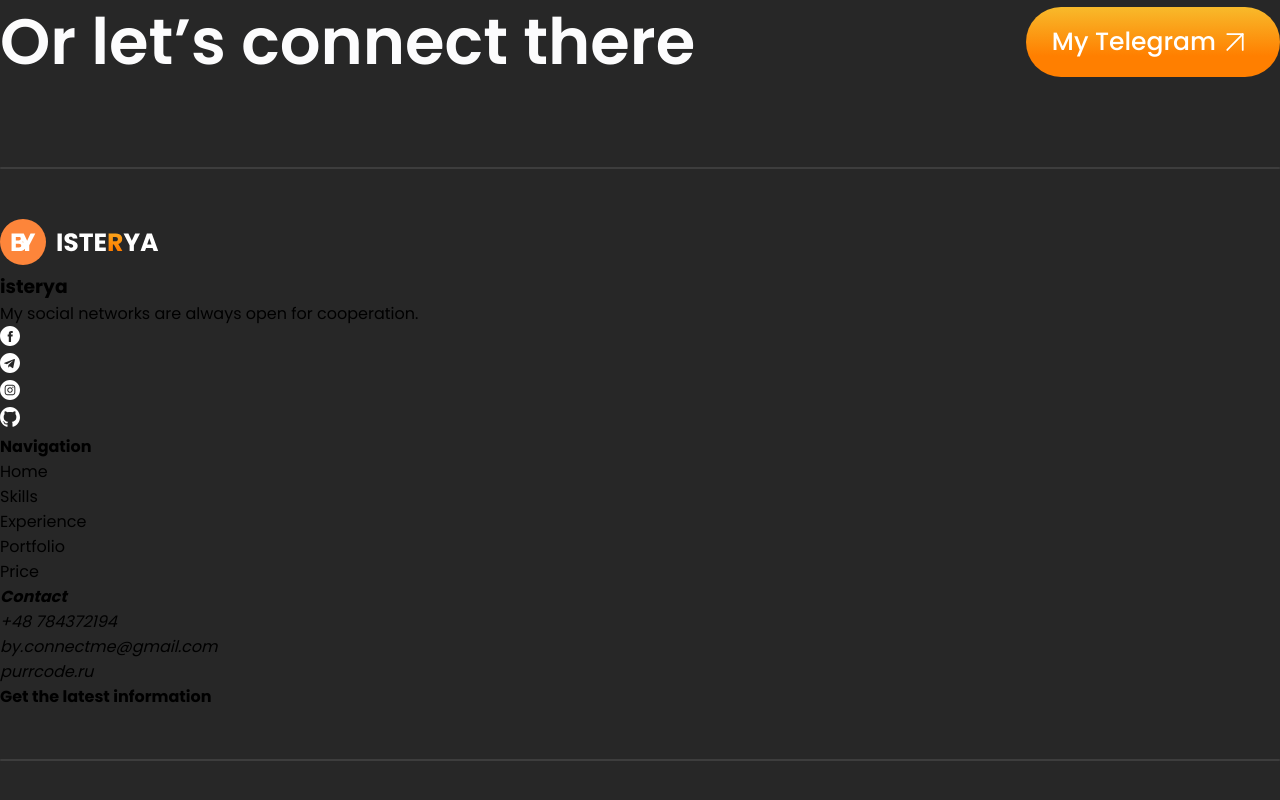
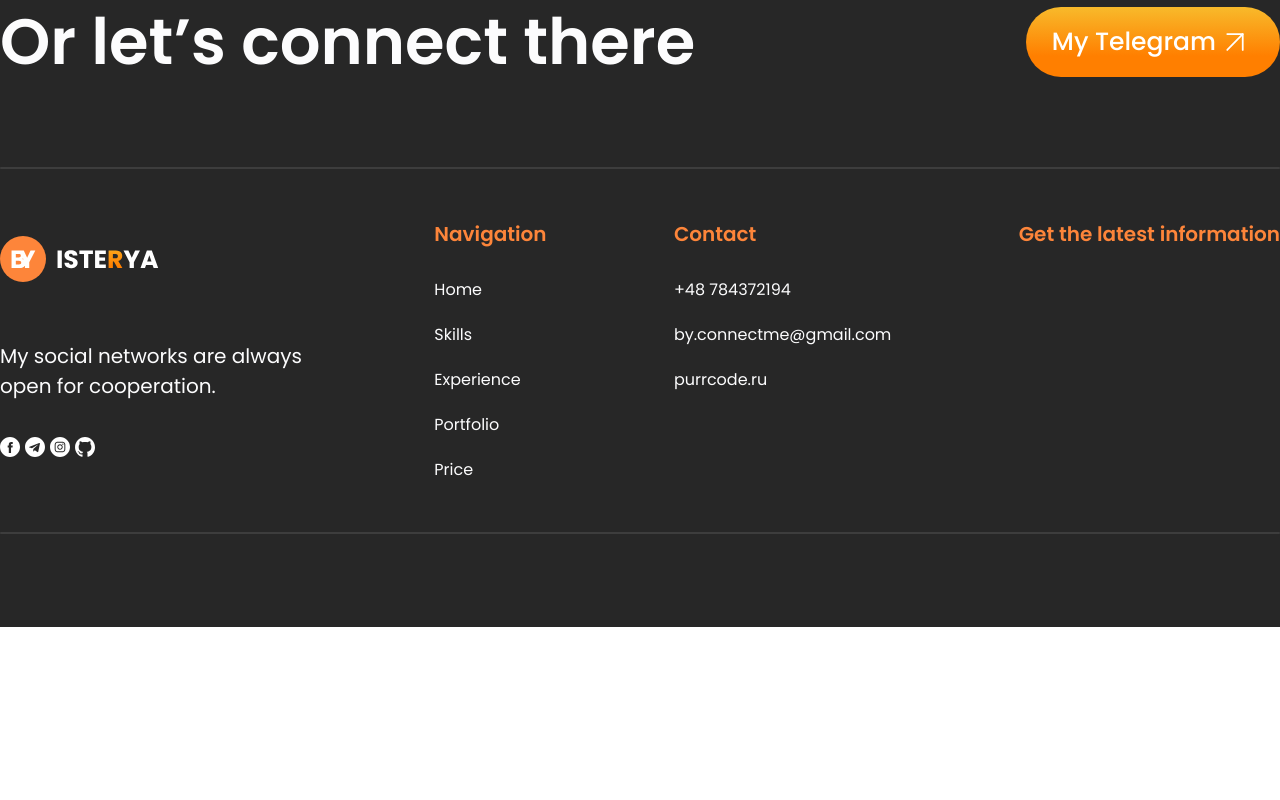
Before and after one commit to Isterya/my-portfolio, a React (Create React App) app: page / in a window 1280 px wide. Shown: the part 6286-7086 px from the top of the page. After the commit the page ends 6913 px from the top, so only its background shows below. Built offline with nearby package versions, Linux system fonts and the light colour scheme.

Commit message:
style: add styles and improve the structure of the Footer section

```diff
--- a/src/components/footer/Footer.tsx
+++ b/src/components/footer/Footer.tsx
@@ -14,6 +14,8 @@ const Footer = () => {
           <a
             className="footer-telegram__link"
             href="https://t.me/perfectn1ght"
+            target="_blank"
+            rel="noopener noreferrer"
           >
             My Telegram
             <img
@@ -27,16 +29,15 @@ const Footer = () => {
 
         <div className="footer-wrapper">
           <div className="footer-social">
-            <div className="footer__logo">
+            <div className="footer-social__logo">
               <a href="#home">
                 <img
                   src={logo}
                   alt="isterya logo"
                 />
               </a>
-              <h3>isterya</h3>
             </div>
-            <p className="footer__descr">
+            <p className="footer-social__descr">
               My social networks are always open for cooperation.
             </p>
 
@@ -46,7 +47,11 @@ const Footer = () => {
                   key={alt}
                   className="footer-social__item"
                 >
-                  <a href={href}>
+                  <a
+                    href={href}
+                    target="_blank"
+                    rel="noopener noreferrer"
+                  >
                     <img
                       src={icon}
                       alt={`Link to ${alt}`}
@@ -71,7 +76,7 @@ const Footer = () => {
             </ul>
           </nav>
 
-          <address className="footer-contact">
+          <div className="footer-contact">
             <h4 className="footer-title">Contact</h4>
             <ul className="footer-contact__list">
               {contactInfo.map(({ text, href }) => (
@@ -83,7 +88,7 @@ const Footer = () => {
                 </li>
               ))}
             </ul>
-          </address>
+          </div>
 
           <div className="footer-email">
             <h4 className="footer-title">Get the latest information</h4>
--- a/src/components/footer/footer.scss
+++ b/src/components/footer/footer.scss
@@ -30,10 +30,106 @@
       font-size: 25px;
       color: #fff;
 
+      &:hover img {
+        transform: rotate(45deg);
+      }
+
       img {
         max-width: 38px;
+        transition: transform 0.3s ease;
       }
     }
+  }
+
+  &-wrapper {
+    display: flex;
+    justify-content: space-between;
+    min-height: 258px;
+  }
+
+  &-social {
+    max-width: 307px;
+    display: flex;
+    flex-direction: column;
+    gap: 36px;
+
+    &__logo {
+      display: flex;
+      align-items: center;
+      height: 86px;
+
+      a {
+        img {
+          max-width: 159px;
+        }
+      }
+    }
+
+    &__descr {
+      font-weight: 400;
+      font-size: 20px;
+      color: #fcfcfd;
+    }
+
+    &__links {
+      display: flex;
+      gap: 5px;
+    }
+
+    &__item {
+      max-width: 25px;
+      transition: transform 0.3s ease;
+
+      &:hover {
+        transform: translateY(-2px);
+      }
+    }
+  }
+
+  &-nav {
+    &__list {
+      margin-top: 28px;
+      display: flex;
+      flex-direction: column;
+      gap: 20px;
+    }
+
+    &__item {
+      font-weight: 400;
+      font-size: 16px;
+      color: #fcfcfd;
+      transition: color 0.3s ease;
+
+      &:hover {
+        color: #fd853a;
+      }
+    }
+  }
+
+  &-contact {
+    &__list {
+      margin-top: 28px;
+      display: flex;
+      flex-direction: column;
+      gap: 20px;
+    }
+
+    &__item {
+      font-weight: 400;
+      font-size: 16px;
+      color: #fcfcfd;
+      transition: color 0.3s ease;
+
+      &:hover {
+        color: #fd853a;
+      }
+    }
+  }
+
+  &-title {
+    font-weight: 600;
+    font-size: 20px;
+    color: #fd853a;
   }
 
   &-divider {
--- a/src/data/footerData.ts
+++ b/src/data/footerData.ts
@@ -15,10 +15,18 @@ export interface contactInfo {
 }
 
 export const socialLinks: SocialLinks[] = [
-  { icon: facebookIcon, alt: 'facebook', href: '#' },
-  { icon: telegramIcon, alt: 'telegram', href: '#' },
-  { icon: instagramIcon, alt: 'instagram', href: '#' },
-  { icon: githubIcon, alt: 'github', href: '#' },
+  {
+    icon: facebookIcon,
+    alt: 'facebook',
+    href: 'https://www.facebook.com/bohdan.one.bro',
+  },
+  { icon: telegramIcon, alt: 'telegram', href: 'https://t.me/perfectn1ght' },
+  {
+    icon: instagramIcon,
+    alt: 'instagram',
+    href: 'https://www.instagram.com/dad.isterya/',
+  },
+  { icon: githubIcon, alt: 'github', href: 'https://github.com/Isterya' },
 ];
 
 export const navLinks: string[] = [
@@ -32,5 +40,5 @@ export const navLinks: string[] = [
 export const contactInfo: contactInfo[] = [
   { text: '+48 784372194', href: 'tel:+48784372194' },
   { text: 'by.connectme@gmail.com', href: 'mailto:by.connectme@gmail.com' },
-  { text: 'purrcode.ru', href: '#' },
+  { text: 'purrcode.ru', href: 'https://purrcode.ru/' },
 ];
```
